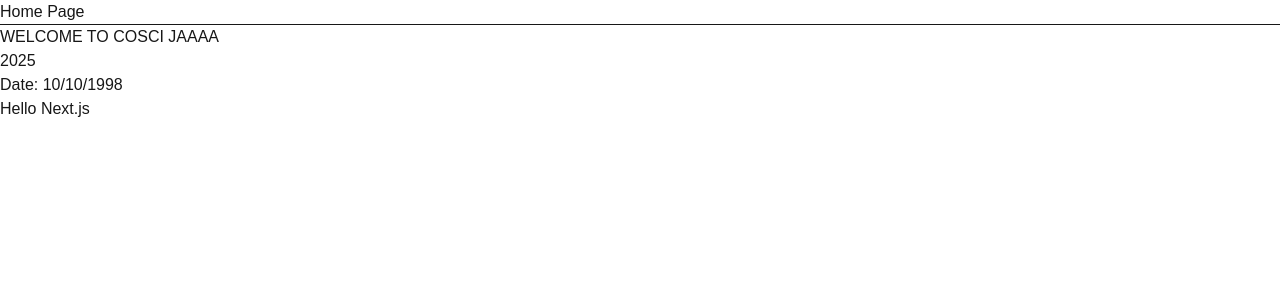
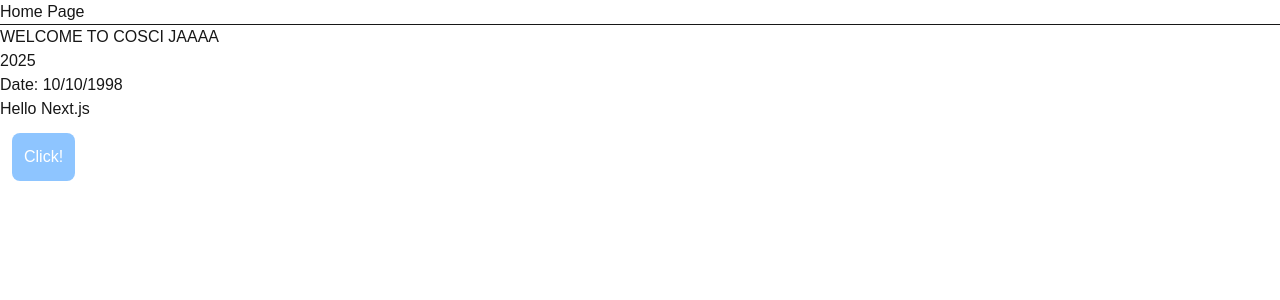
Before and after one commit to Siff2406/nextjs-cosci-app, a Next.js app: page / in a window 1280 px wide. Shown: the top 300 px of the page. Built offline with nearby package versions, Linux system fonts and the light colour scheme.

Commit message:
add event button click

```diff
--- a/src/app/components/AppWelcome.tsx
+++ b/src/app/components/AppWelcome.tsx
@@ -1,13 +1,19 @@
+'use client'
+
 export default function AppWelcome() {
     const title = 'Welcome to COSCI jaaaa';
     const nowYear = <p>2025</p>;
     const isShow = true;
+    const handleClick = () => {
+        alert('Please contact our Admin!');
+    }
     return (
         <>
         <p>{title.toUpperCase()}</p>
         {nowYear}
         {isShow && <p>Date: 10/10/1998</p>}
         {isShow ? <p>Hello Next.js</p> : <p>Hello JavaScript</p>}
+        <button className="bg-blue-300 p-3 m-3 text-white rounded-lg" onClick={handleClick}>Click!</button>
         </>
     );
 }
```
